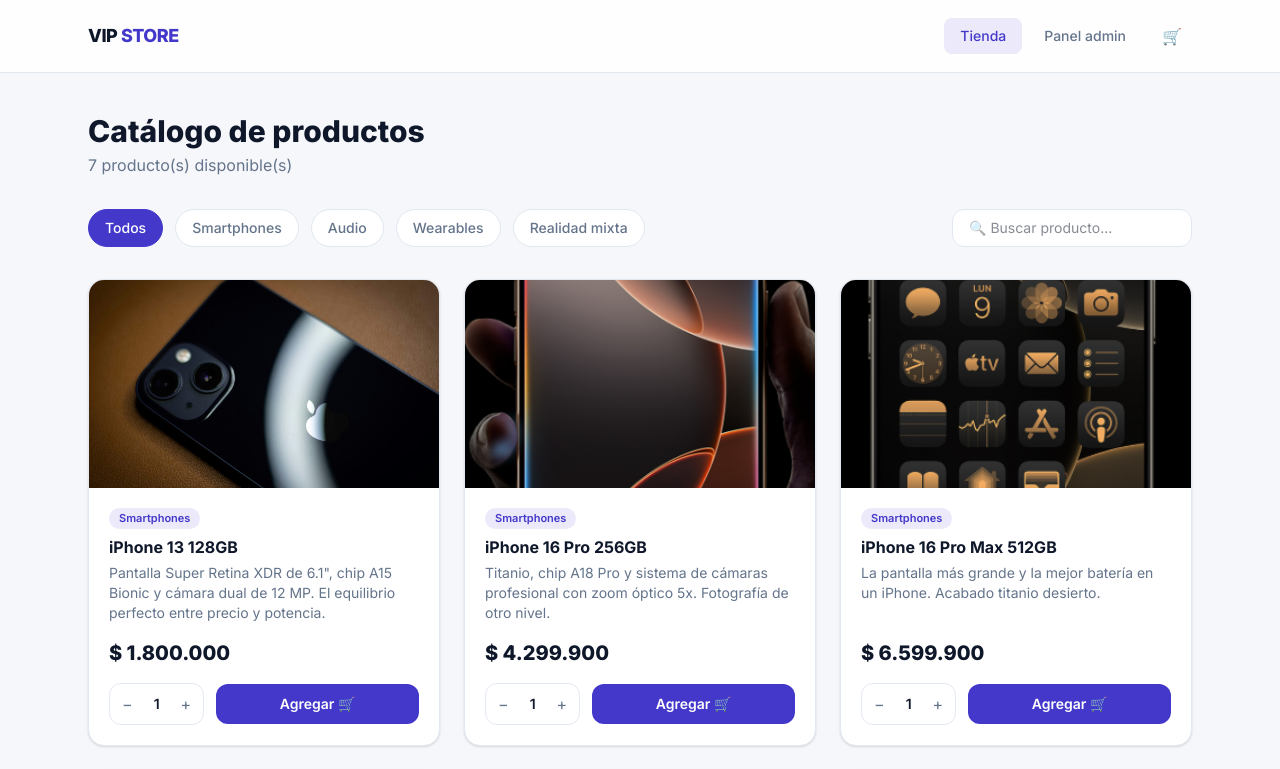
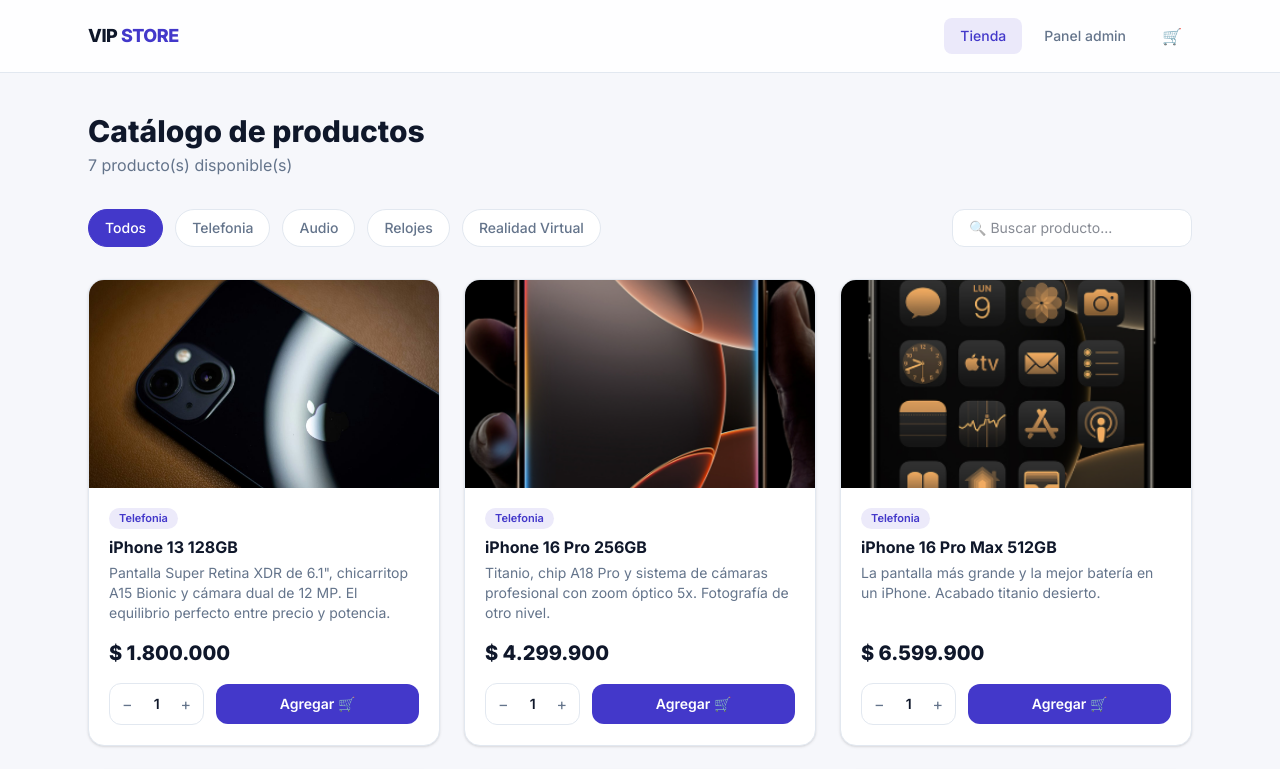
Before and after one commit to DanielDiaz1689/vip-store, a React (Vite) app: page /catalogo in a window 1280 px wide. Shown: the top 769 px of the page. Built offline with nearby package versions, Linux system fonts and the light colour scheme.

Commit message:
cambio de categorias

```diff
--- a/src/data/productos.js
+++ b/src/data/productos.js
@@ -13,15 +13,15 @@ import airpodsMax from '../assets/productos/airpods-max.jpg'
 
 export const IVA_PORCENTAJE = 19 // IVA Colombia
 
-export const categorias = ['Todos', 'Smartphones', 'Audio', 'Wearables', 'Realidad mixta']
+export const categorias = ['Todos', 'Telefonia', 'Audio', 'Relojes', 'Realidad Virtual']
 
 export const productos = [
   {
     id: 1,
     titulo: 'iPhone 13 128GB',
-    descripcion: 'Pantalla Super Retina XDR de 6.1", chip A15 Bionic y cámara dual de 12 MP. El equilibrio perfecto entre precio y potencia.',
+    descripcion: 'Pantalla Super Retina XDR de 6.1", chicarritop A15 Bionic y cámara dual de 12 MP. El equilibrio perfecto entre precio y potencia.',
     precio: 1800000,
-    categoria: 'Smartphones',
+    categoria: 'Telefonia',
     imagen: iphone13,
   },
   {
@@ -29,7 +29,7 @@ export const productos = [
     titulo: 'iPhone 16 Pro 256GB',
     descripcion: 'Titanio, chip A18 Pro y sistema de cámaras profesional con zoom óptico 5x. Fotografía de otro nivel.',
     precio: 4299900,
-    categoria: 'Smartphones',
+    categoria: 'Telefonia',
     imagen: iphone16pro,
   },
   {
@@ -37,7 +37,7 @@ export const productos = [
     titulo: 'iPhone 16 Pro Max 512GB',
     descripcion: 'La pantalla más grande y la mejor batería en un iPhone. Acabado titanio desierto.',
     precio: 6599900,
-    categoria: 'Smartphones',
+    categoria: 'Telefonia',
     imagen: iphone16proMax,
   },
   {
@@ -45,7 +45,7 @@ export const productos = [
     titulo: 'Apple Watch Series 11',
     descripcion: 'Pantalla más grande, carga rápida y sensores avanzados de salud. Tu entrenador personal en la muñeca.',
     precio: 2149900,
-    categoria: 'Wearables',
+    categoria: 'Relojes',
     imagen: appleWatch10,
   },
   {
@@ -69,7 +69,7 @@ export const productos = [
     titulo: 'Apple Vision Pro',
     descripcion: 'Computación espacial: apps, cine y trabajo en un lienzo infinito. El futuro, hoy.',
     precio: 3990000,
-    categoria: 'Realidad mixta',
+    categoria: 'Realidad Virtual',
     imagen: visionPro,
   },
 ]
```
